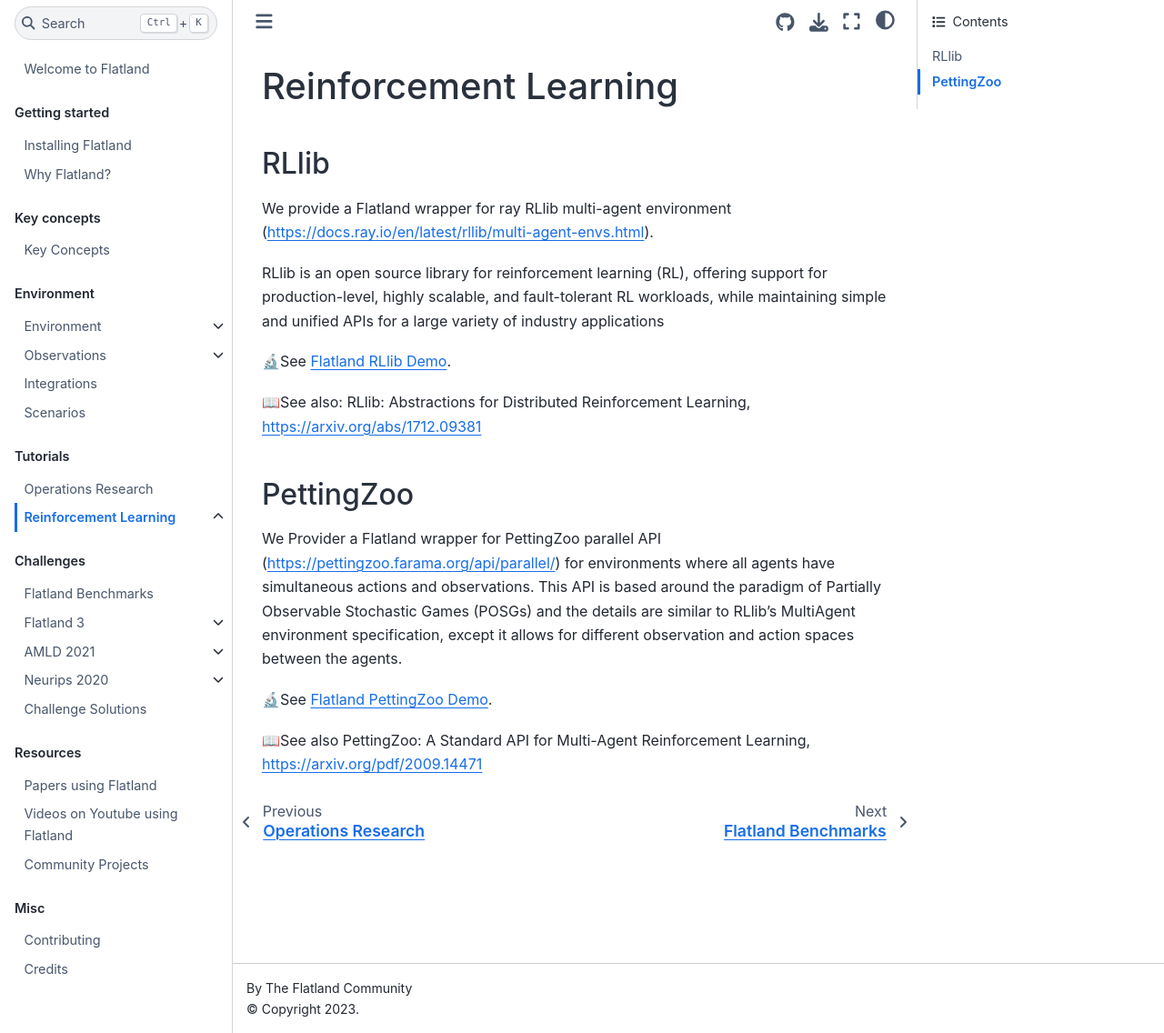
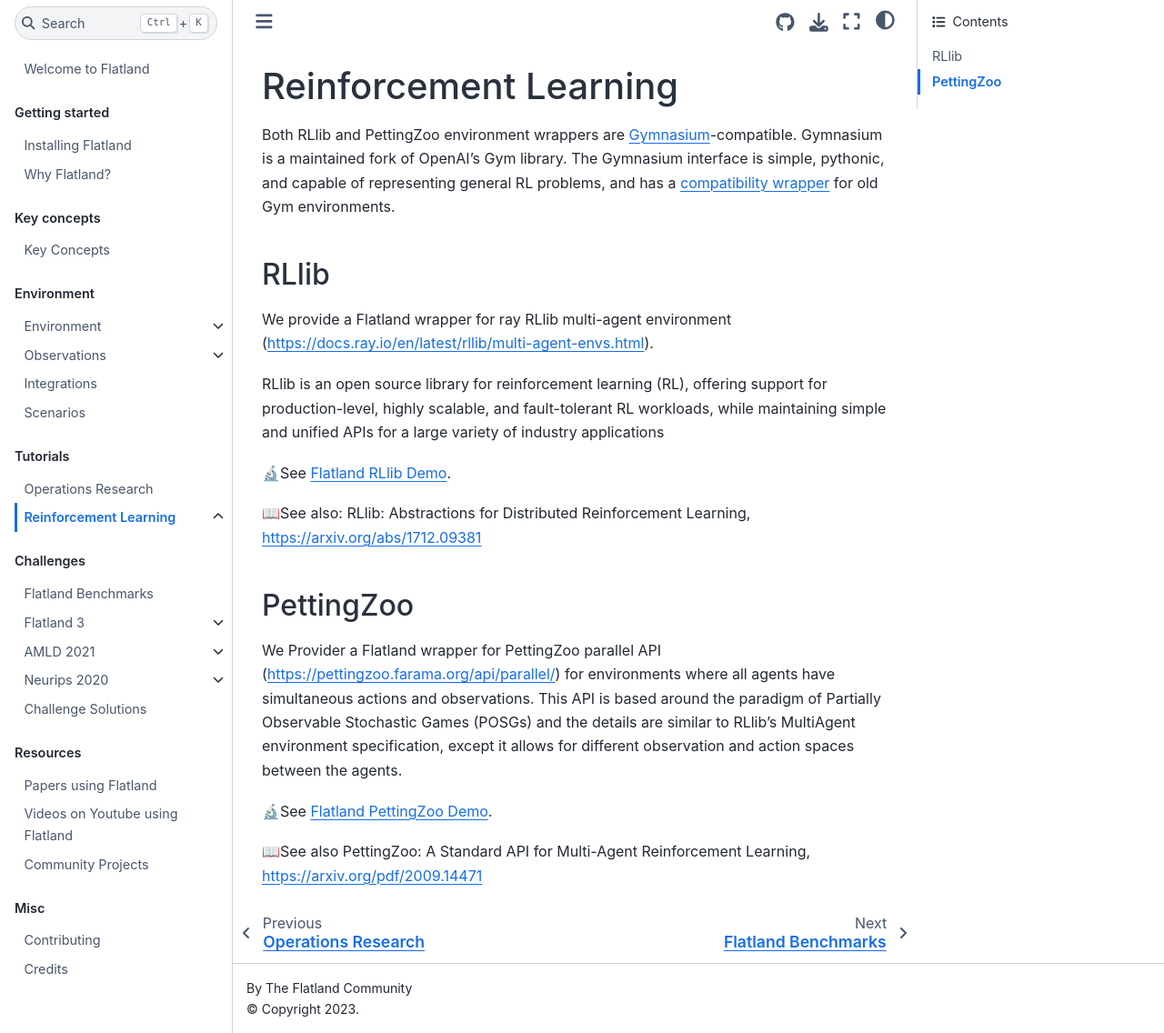
Before and after one commit to flatland-association/flatland-book, a Jupyter Book: the page built from tutorials/rl.md, in a window 1280 px wide and 1136 px high. Shown: the whole window at 91% size. Built offline with Jupyter Book 1.0.4 settings and Sphinx 7.4.7 and the Sphinx Book theme 1.1.4, drawn with Linux system fonts in a browser that asks for light colours; pages that are not in the unit, such as notebooks, are missing from menus.

Commit message:
Add Gymnasium compatibility disclaimer in RL tutorials.

```diff
--- a/tutorials/rl.md
+++ b/tutorials/rl.md
@@ -1,6 +1,9 @@
 Reinforcement Learning
 ======================
 
+Both RLlib and PettingZoo environment wrappers are [Gymnasium](https://gymnasium.farama.org/)-compatible.
+Gymnasium is a maintained fork of OpenAI’s Gym library. The Gymnasium interface is simple, pythonic, and capable of representing general RL problems, and has
+a [compatibility wrapper](https://gymnasium.farama.org/introduction/gym_compatibility/) for old Gym environments.
 
 RLlib
 -----
```
